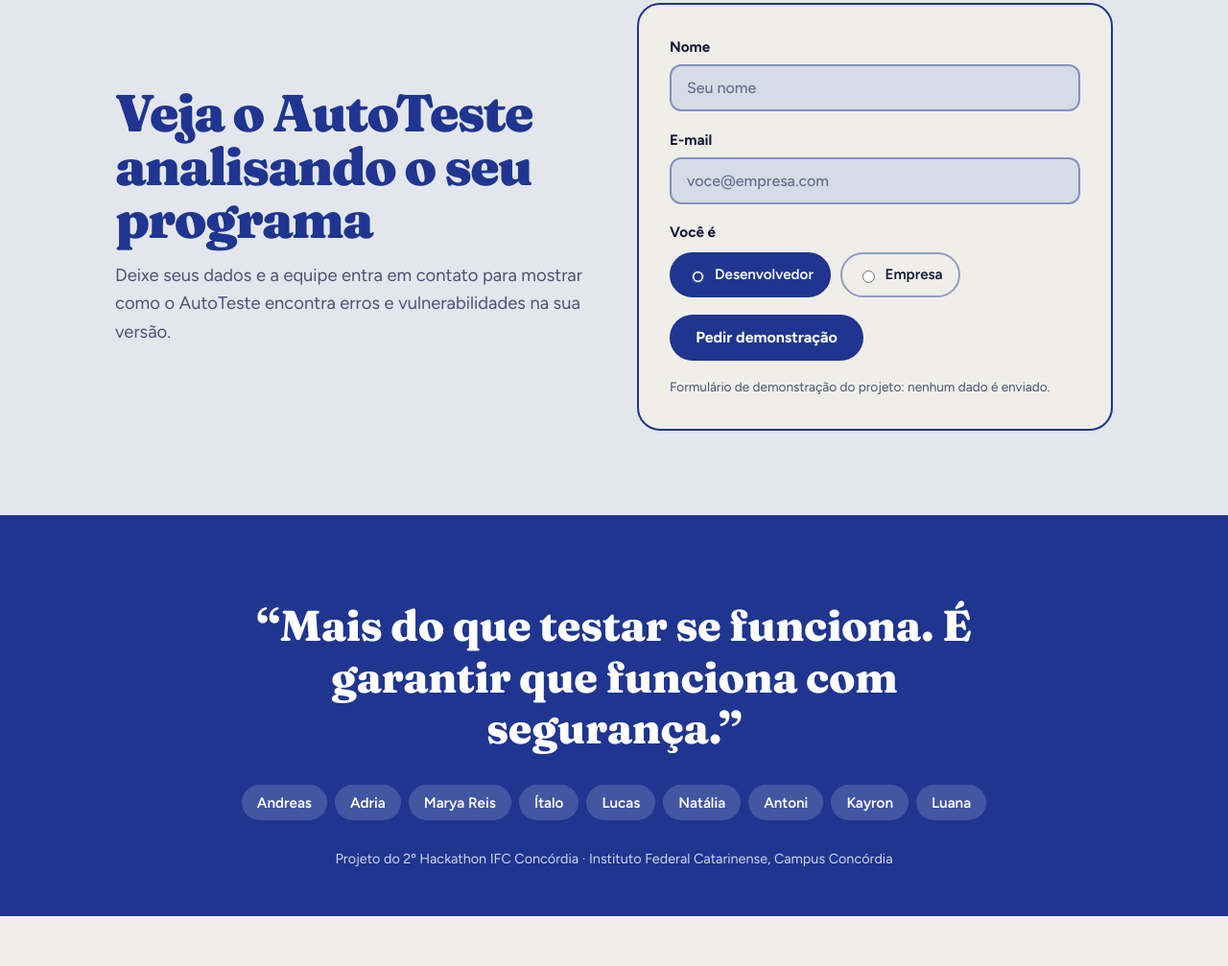
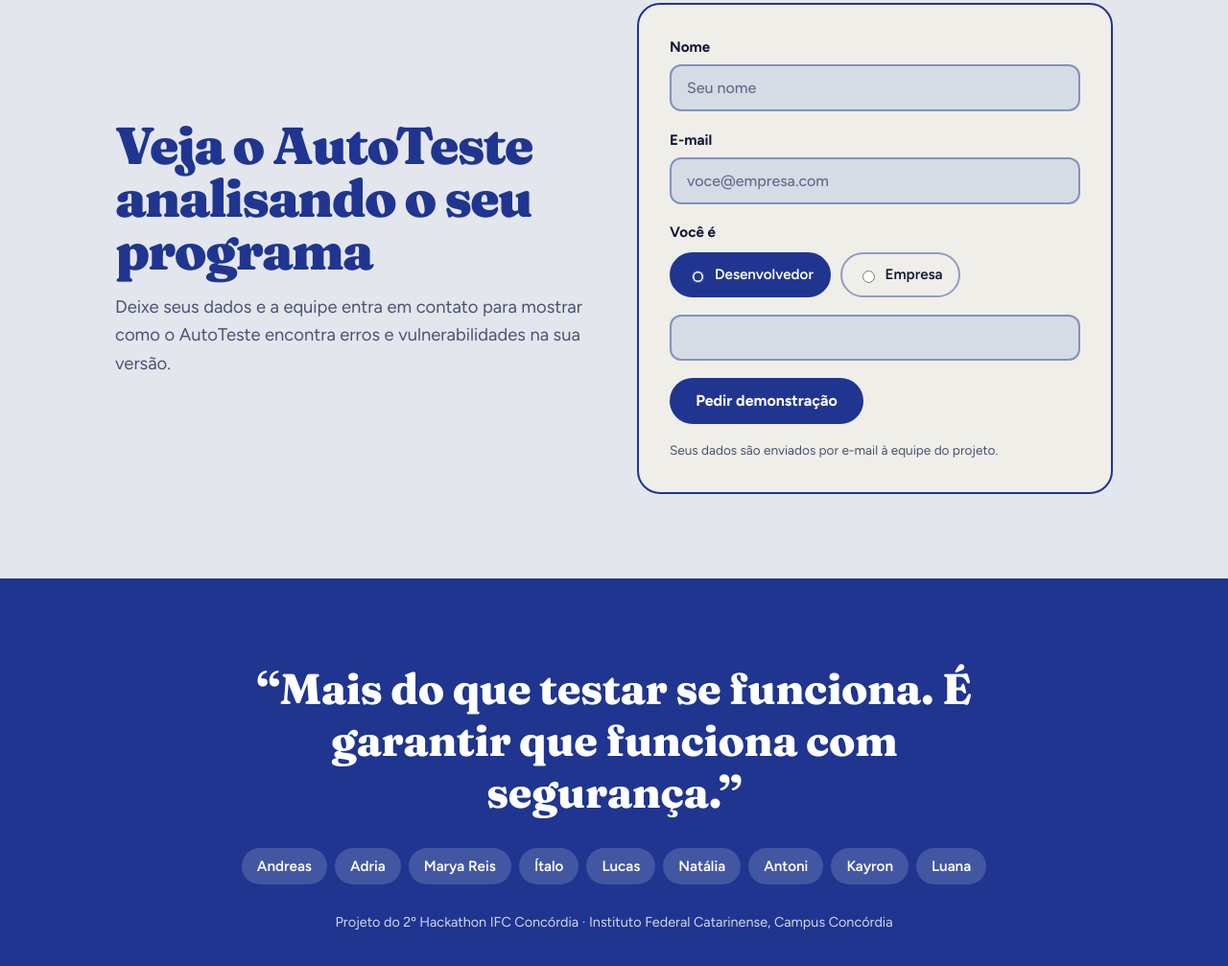
Before and after one commit to Andreasxschell/LP-AutoTeste, a plain HTML site: page index.html in a window 1280 px wide. Shown: the part 5419-6426 px from the top of the page at 96% size. Before the commit the page ends 6374 px from the top, so only its background shows below. Drawn offline with Linux system fonts and the light colour scheme.

Commit message:
Change form to real data submission method
Updated form to send data via email using FormSubmit.

```diff
--- a/index.html
+++ b/index.html
@@ -184,7 +184,7 @@
       <p class="sub">Deixe seus dados e a equipe entra em contato para mostrar como o AutoTeste encontra erros e vulnerabilidades na sua versão.</p>
     </div>
 
-    <!-- FORMULÁRIO FALSO: o script.js só mostra a mensagem de sucesso, nenhum dado é enviado -->
+    <!-- Envio real: o script.js manda os dados por e-mail usando o serviço FormSubmit -->
     <form class="form" id="form" novalidate>
       <label>Nome
         <input type="text" name="nome" autocomplete="name" required placeholder="Seu nome">
@@ -197,9 +197,10 @@
         <label class="opt"><input type="radio" name="tipo" value="dev" checked> Desenvolvedor</label>
         <label class="opt"><input type="radio" name="tipo" value="empresa"> Empresa</label>
       </fieldset>
-      <button class="btn" type="submit">Pedir demonstração</button>
+      <input type="text" name="_honey" class="honey" tabindex="-1" autocomplete="off" aria-hidden="true">
+      <button class="btn" type="submit" id="enviar">Pedir demonstração</button>
       <p class="error" id="erro" role="alert" hidden></p>
-      <p class="note">Formulário de demonstração do projeto: nenhum dado é enviado.</p>
+      <p class="note">Seus dados são enviados por e-mail à equipe do projeto.</p>
     </form>
 
     <div class="done" id="ok" role="status" hidden>
```
